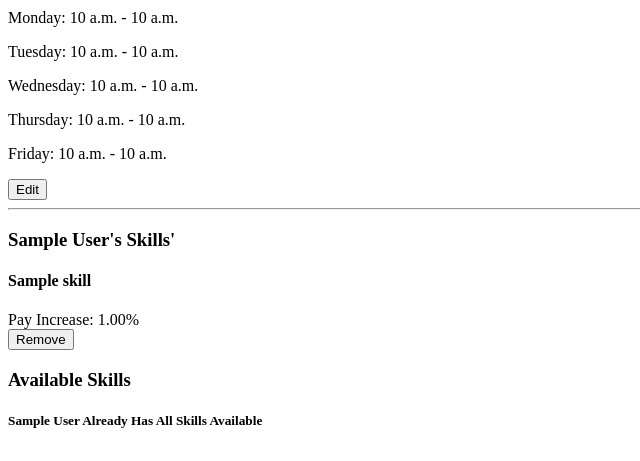
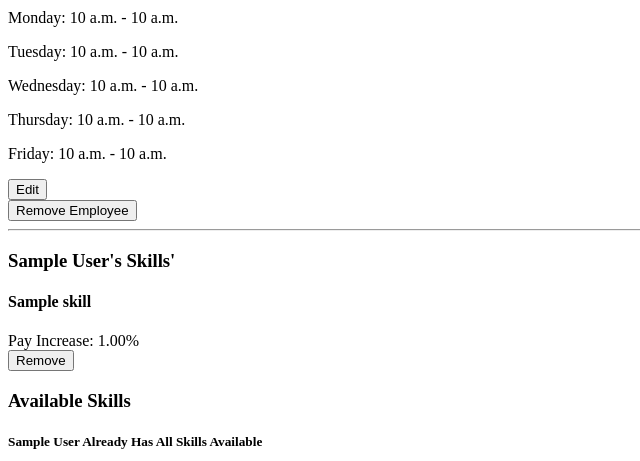
Before and after one commit to csposito1220/employee_management, a Django app: page /employees/1/ in a window 1280 px wide. Shown: the part 305-766 px from the top of the page, without its empty margins (0-640 px from the left). Run offline with Django 3.2, Linux system fonts and the light colour scheme; tables that the repository leaves empty hold one stand-in row (values such as "Sample post").

Commit message:
Add delete button on employee detail page

```diff
--- a/main_app/templates/employees/detail.html
+++ b/main_app/templates/employees/detail.html
@@ -16,6 +16,10 @@
     <form method="post" action="{% url 'employees_update' employee.id %}">
         {% csrf_token %}
         <button type="submit">Edit</button>
+    </form>
+    <form method="post" action="{% url 'employees_update' employee.id %}">
+        {% csrf_token %}
+        <button type="submit">Remove Employee</button>
     </form>
 </div>
 
```
